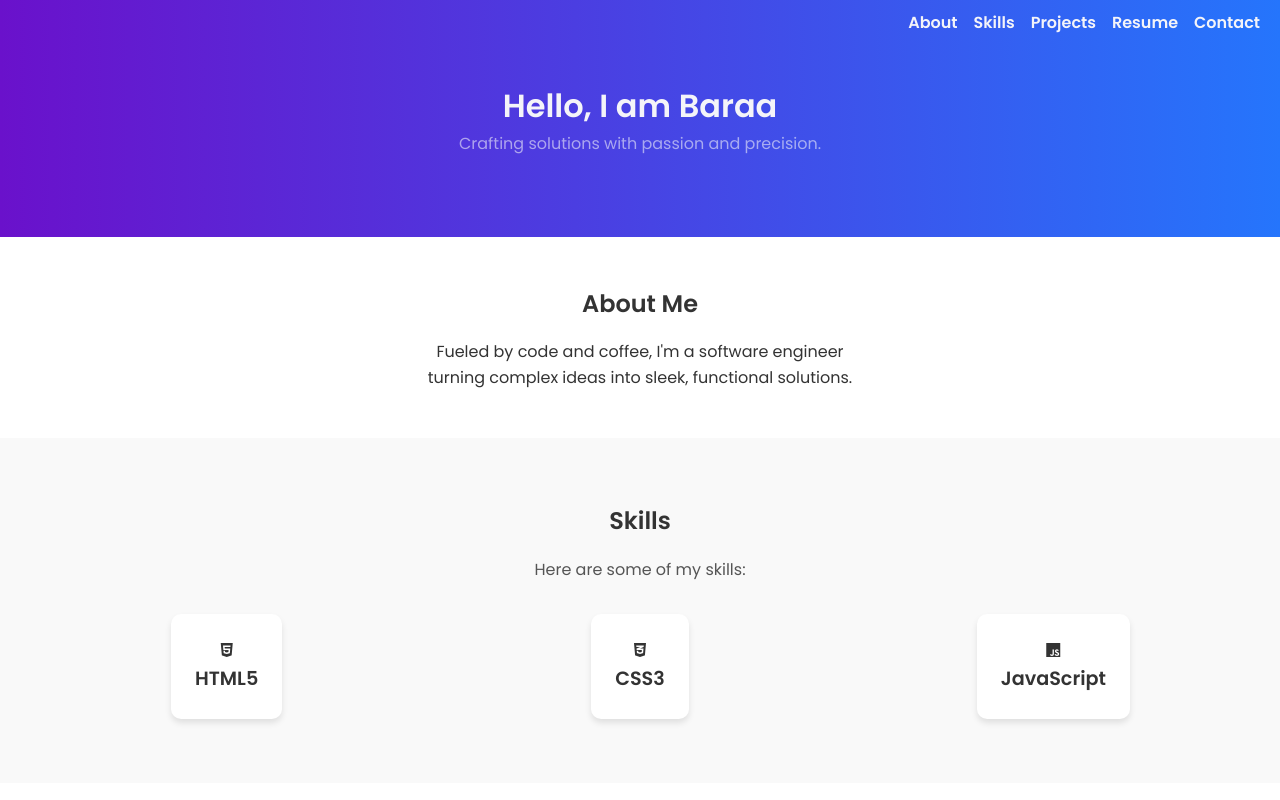
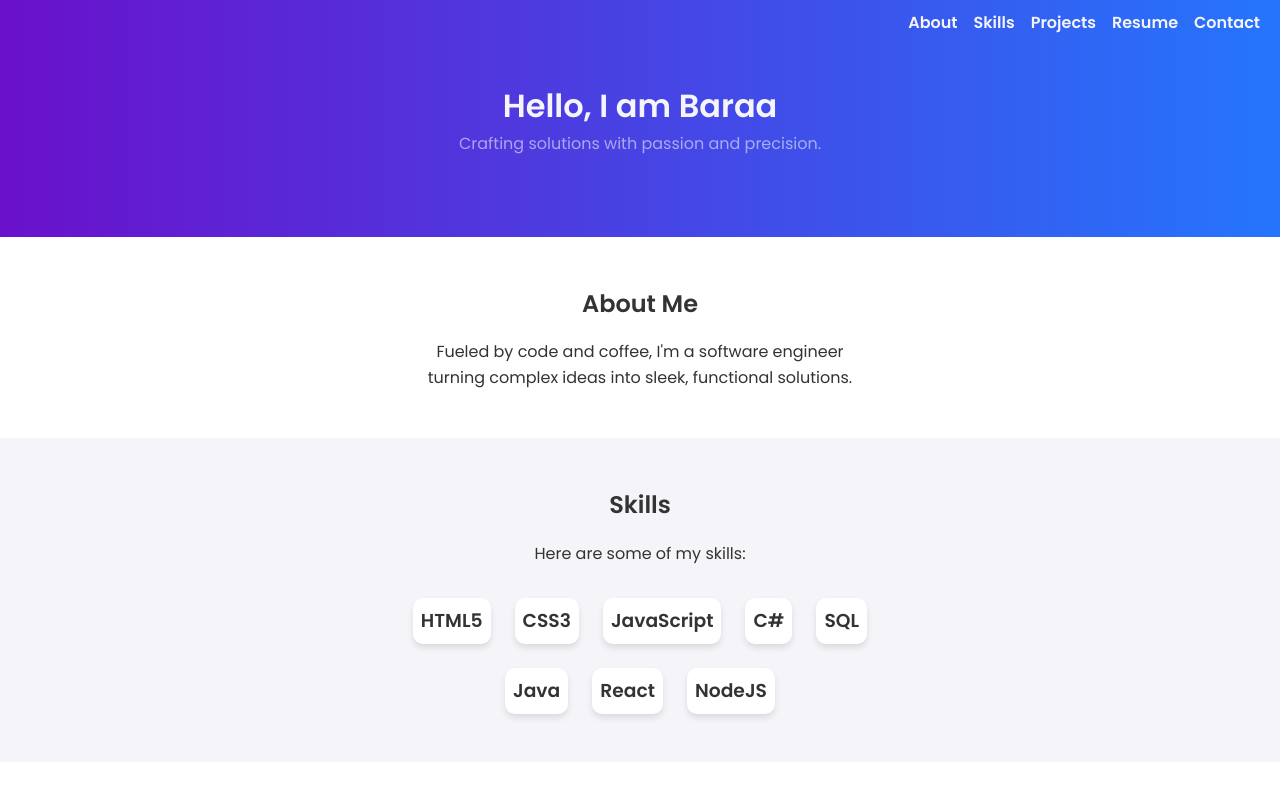
Before and after one commit to baraa-elhajj/ResponsiveWebDesign, a plain HTML site: page 5.3-Project-PersonalPortfolio/index.html in a window 1280 px wide. Shown: the top 800 px of the page. Drawn offline with Linux system fonts and the light colour scheme.

Commit message:
Updated skills section

```diff
--- a/5.3-Project-PersonalPortfolio/index.html
+++ b/5.3-Project-PersonalPortfolio/index.html
@@ -9,8 +9,6 @@
     <link rel="preconnect" href="https://fonts.googleapis.com">
     <link rel="stylesheet" href="https://fonts.googleapis.com/css2?family=Poppins:wght@400;600&display=swap">
     <link rel="stylesheet" href="https://fonts.googleapis.com/icon?family=Material+Icons">
-    <link rel="stylesheet" href="https://cdnjs.cloudflare.com/ajax/libs/font-awesome/6.0.0-beta3/css/all.min.css">
-
 </head>
 
 <body>
@@ -37,21 +35,33 @@
                 solutions.</p>
         </section>
 
-        <section id="skills" class="skills-section">
+        <section id="skills" class="section skills-section">
             <h2>Skills</h2>
             <p>Here are some of my skills:</p>
-            <div class="skills-grid">
+            <div class="skills-flex-container">
                 <div class="skill">
-                    <i class="icon fa-brands fa-html5"></i>
                     <h3>HTML5</h3>
                 </div>
                 <div class="skill">
-                    <i class="skill-icon fa-brands fa-css3-alt"></i>
                     <h3>CSS3</h3>
                 </div>
                 <div class="skill">
-                    <i class="skill-icon fa-brands fa-js"></i>
                     <h3>JavaScript</h3>
+                </div>
+                <div class="skill">
+                    <h3>C#</h3>
+                </div>
+                <div class="skill">
+                    <h3>SQL</h3>
+                </div>
+                <div class="skill">
+                    <h3>Java</h3>
+                </div>
+                <div class="skill">
+                    <h3>React</h3>
+                </div>
+                <div class="skill">
+                    <h3>NodeJS</h3>
                 </div>
             </div>
         </section>
--- a/5.3-Project-PersonalPortfolio/styles.css
+++ b/5.3-Project-PersonalPortfolio/styles.css
@@ -78,34 +78,27 @@ section:nth-child(odd) {
 }
 
 /* Skills Section */
-.skills-section {
-    padding: 4rem 2rem;
-    text-align: center;
-    background: #f9f9f9;
-}
-
 .skills-section h2 {
     margin-bottom: 1rem;
 }
 
 .skills-section p {
     font-size: 1rem;
-    color: #555;
     margin-bottom: 2rem;
 }
 
-.skills-grid {
-    display: grid;
-    grid-template-columns: repeat(auto-fit, minmax(150px, 1fr));
+.skills-flex-container {
+    display: flex;
+    justify-content: center;
     gap: 1.5rem;
-    justify-items: center;
-    align-items: center;
-    justify-content: space-evenly;
+    width: 40%;
+    margin: 0 auto;
+    flex-wrap: wrap;
 }
 
 .skill {
     background: white;
-    padding: 1.5rem;
+    padding: 0.5rem;
     border-radius: 10px;
     box-shadow: 0 4px 6px rgba(0, 0, 0, 0.1);
     transition: transform 0.3s ease, box-shadow 0.3s ease;
@@ -116,15 +109,6 @@ section:nth-child(odd) {
     transform: translateY(-10px);
     box-shadow: 0 8px 12px rgba(0, 0, 0, 0.2);
 }
-
-.skill h3 {
-    font-size: 1.2rem;
-    font-weight: 600;
-    color: #333;
-    margin: 0;
-}
-
-
 
 /* Projects Section */
 #projects .portfolio-grid {
```
